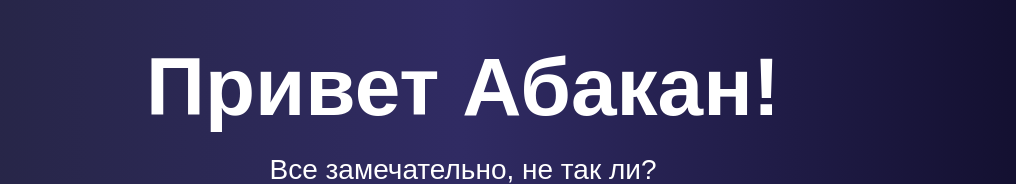
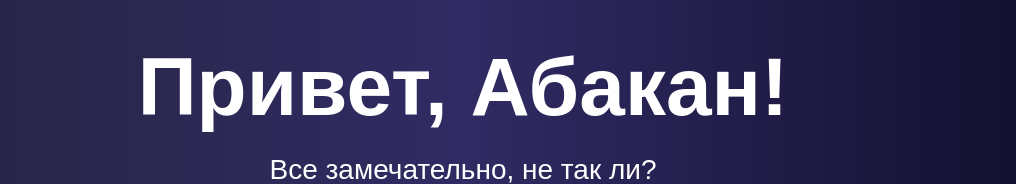
Before and after one commit to coldnsad/gcp-lab, a plain HTML site: page public-html/index.html in a window 1280 px wide. Shown: the top 184 px of the page, without its empty margins (177-1193 px from the left). Drawn offline with Linux system fonts and the light colour scheme.

Commit message:
Update index.html

```diff
--- a/public-html/index.html
+++ b/public-html/index.html
@@ -90,7 +90,7 @@
 </head>
 <body>
     <div class="container">
-        <h1>Привет Абакан!</h1>
+        <h1>Привет, Абакан!</h1>
         <ul class="list">
             <li>Все замечательно, не так ли?</li>
         </ul>
```
